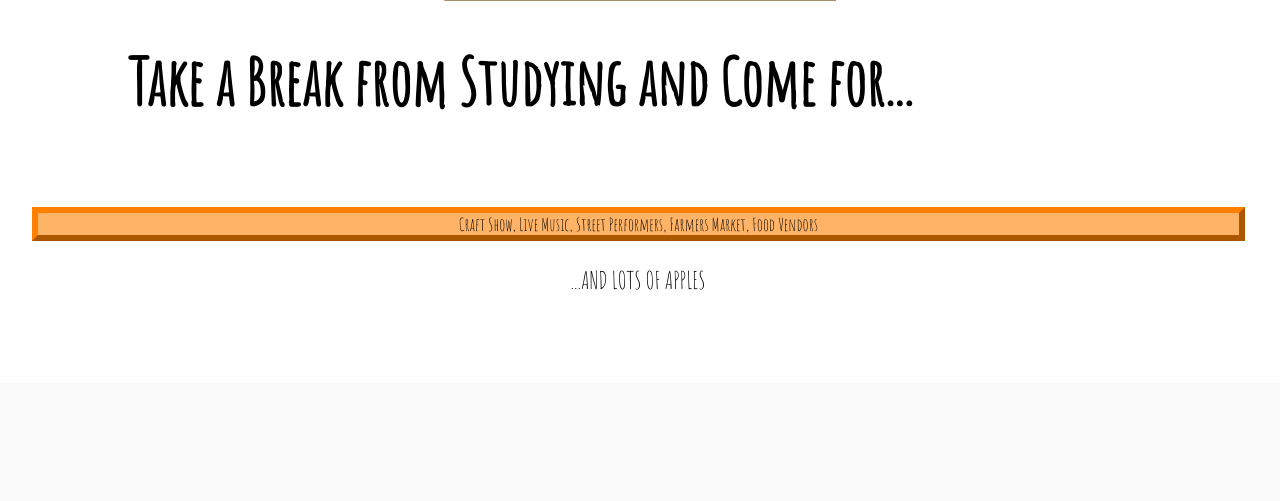
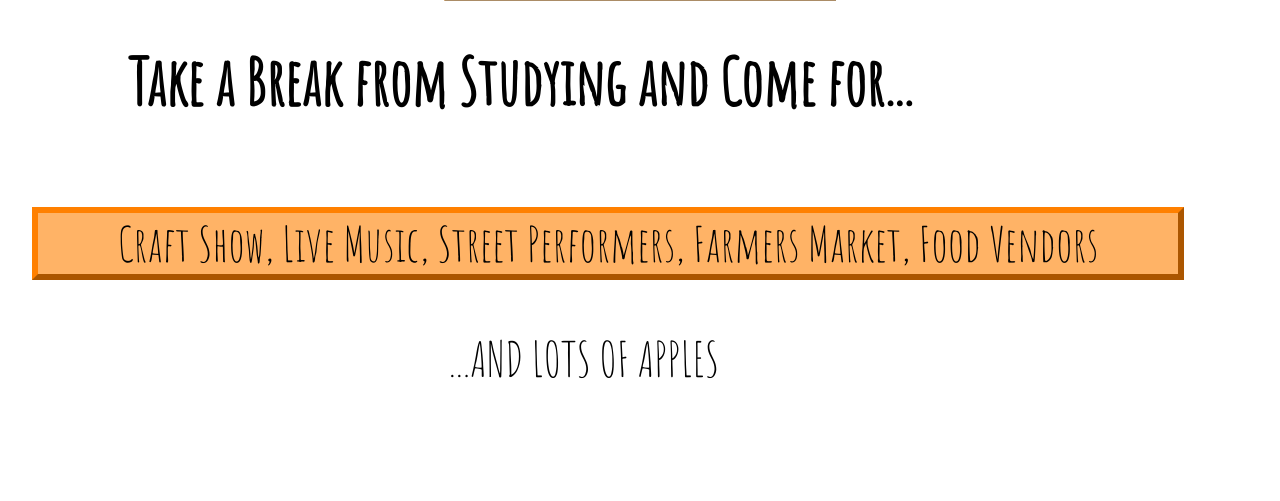
Before and after one commit to RaghavBatra/INFO-1300-Project, a PHP site: page / in a window 1280 px wide. Shown: the part 1709-2210 px from the top of the page. Before the commit the page ends 1999 px from the top, so only its background shows below. Run offline with PHP 8.4, Linux system fonts and the light colour scheme; some libraries are stand-ins or nearby versions.

Commit message:
Finally!

```diff
--- a/css/site.css
+++ b/css/site.css
@@ -60,20 +60,19 @@ body {
 
 #nextcontentsection {
     font-family: Amatic SC;
-
 }
 
-.photogallery {
+#photogallery {
     border:6px outset #ffd199;
     float:left;
 }
-.times {
+#times {
     border: 6px outset #ffd199;
     margin-right: 2em;
     width:100%;
     height: 100%;
 }
-.vendor {
+#vendor {
     text-align: center;
     margin-right: 1.5em;
     margin-left: 1.5em;
@@ -82,12 +81,11 @@ body {
     font-size: 2.5em;
     border: 6px outset #ffd199;
     float:none;
-
 }
 
-.overview {
+#overview {
     text-align: center;
-    font-size: 1.1em;
+    font-size: 3em;
     margin-right: 2em;
     margin-top: 0.5em;
     background-color: #ffb366;
@@ -95,10 +93,10 @@ body {
 
 }
 
-.apples {
-    font-size: 1.5em;
+#apples {
+    font-size: 3em;
     text-align: center;
-    margin-right: 1.5em;
+    margin-right: 3em;
 }
 
 #footer {
--- a/includes/header.php
+++ b/includes/header.php
@@ -12,6 +12,6 @@
 
     <div id="top">
         <img src="images/apples_newest.jpg" alt="apple banner image">
-        <!--  Image credits: Ksenia Verdiyan; on public Google+ profile: https://plus.google.com/+Cornell/posts/4pevhgQZwJY -->
+        <!--  Image credits: Edited by Rona Chang from public Google+ profile of Ksenia Verdiyan: https://plus.google.com/+Cornell/posts/4pevhgQZwJY -->
     </div>
     <!-- end of the top banner -->
--- a/index.php
+++ b/index.php
@@ -16,19 +16,24 @@
         ?>
 
     <div id="content">
+
         <h2> Join us for the 34th Annual Great Downtown Ithaca Apple Harvest Festival! </h2>
         <h3>Date: September 30, 2017 - October 2, 2017 </h3>
+
         <div id="row1">
-            <a href = #><img src="images/photos.jpg" class="photogallery" alt="photo gallery image"></a>
-            <p class= "vendor"><b>Over 100 vendors will be selling unique apple varieties:</b> hot apple cider donuts,
-              kettle corn, local farm fresh baked goods and a multitude of around the world specialties </p>
-            <img src="images/vendors.jpg" class="times" alt="event times">
+            <a href = #><img src="images/photos.jpg" id="photogallery" alt="photo gallery image"></a>
+            <!-- Image credits: Edited by Rona Chang from https://www.flickr.com/photos/106103661@N02/21839482248/ -->
+            <p id= "vendor"><b>Over 100 vendors will be selling unique apple varieties:</b> hot apple cider donuts,
+            kettle corn, local farm fresh baked goods and a multitude of around the world specialties </p>
+            <img src="images/vendors.jpg" id="times" alt="event times">
+            <!-- Image credits: Edited by Rona Chang from  https://www.flickr.com/photos/106103661@N02/15266671578/ -->
+
         </div>
 
         <div id="nextcontentsection">
             <h4>Take a Break from Studying and Come for... </h4>
-            <p class = "overview">Craft Show, Live Music, Street Performers, Farmers Market, Food Vendors</p>
-            <p class = "apples"> ...AND LOTS OF APPLES </p>
+            <p id = "overview">Craft Show, Live Music, Street Performers, Farmers Market, Food Vendors</p>
+            <p id = "apples"> ...AND LOTS OF APPLES </p>
           </div>
     </div>
 
```
